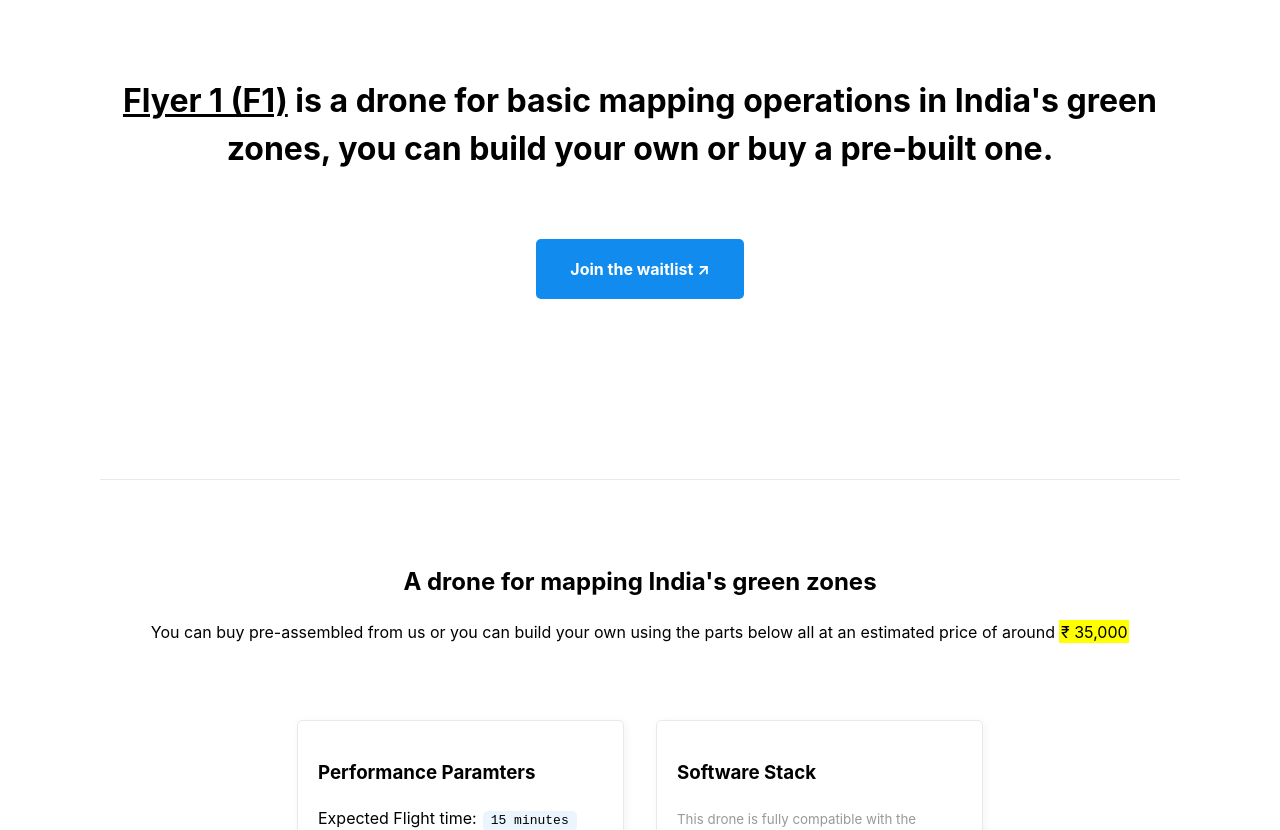
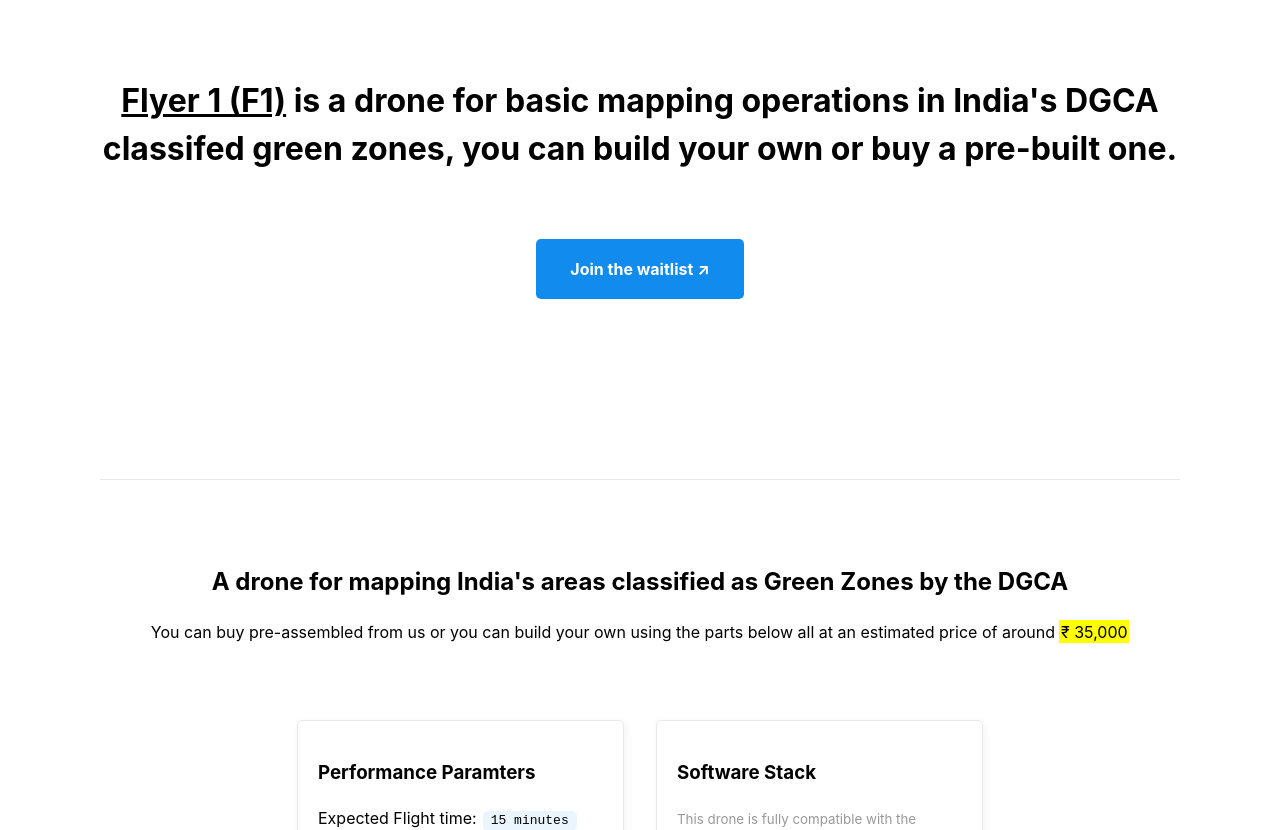
Before and after one commit to openskies-sh/aerobridge-f1, a plain HTML site: page index.html in a window 1280 px wide. Shown: the part 270-1100 px from the top of the page. Drawn offline with Linux system fonts and the light colour scheme.

Commit message:
Update index.html

```diff
--- a/index.html
+++ b/index.html
@@ -25,7 +25,7 @@
             <img src="images/logo.png">
         </figure>
         <br><br><br>
-        <h1><u>Flyer 1 (F1)</u> is a drone for basic mapping operations in India's green zones, you can build your own or buy a pre-built one.</h1>
+        <h1><u>Flyer 1 (F1)</u> is a drone for basic mapping operations in India's DGCA classifed green zones, you can build your own or buy a pre-built one.</h1>
         <br>
         <p><a download="mvp.css" href="https://forms.gle/AJwVFB8VrYccfLbJ6" target="_blank"><b>Join the waitlist &nearr;</b></a></p>
     </header>
@@ -34,7 +34,7 @@
         <hr>
         <section>
             <header>
-                <h2>A drone for mapping India's green zones</h2>
+                <h2>A drone for mapping India's areas classified as Green Zones by the DGCA</h2>
                 <p>You can buy pre-assembled from us or you can build your own using the parts below all at an estimated price of around <mark>₹ 35,000</mark></p>
             </header>
             <aside>
```
